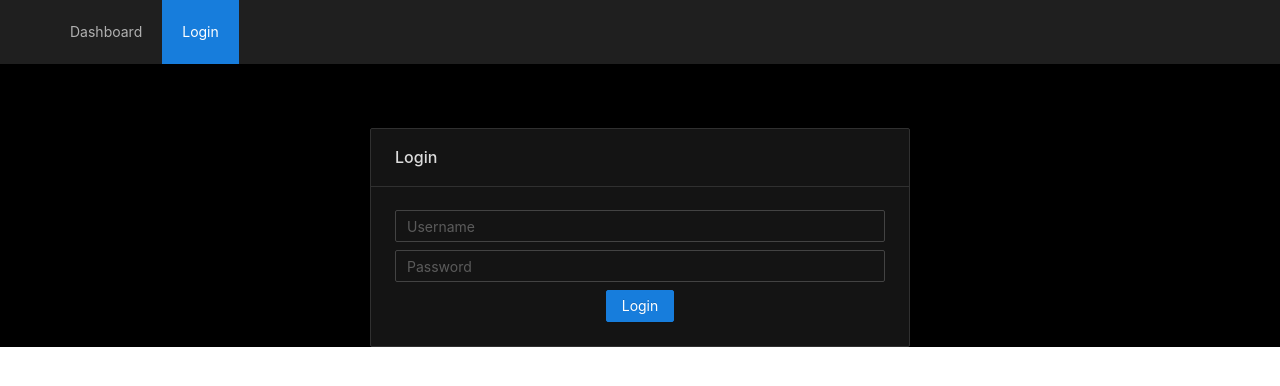
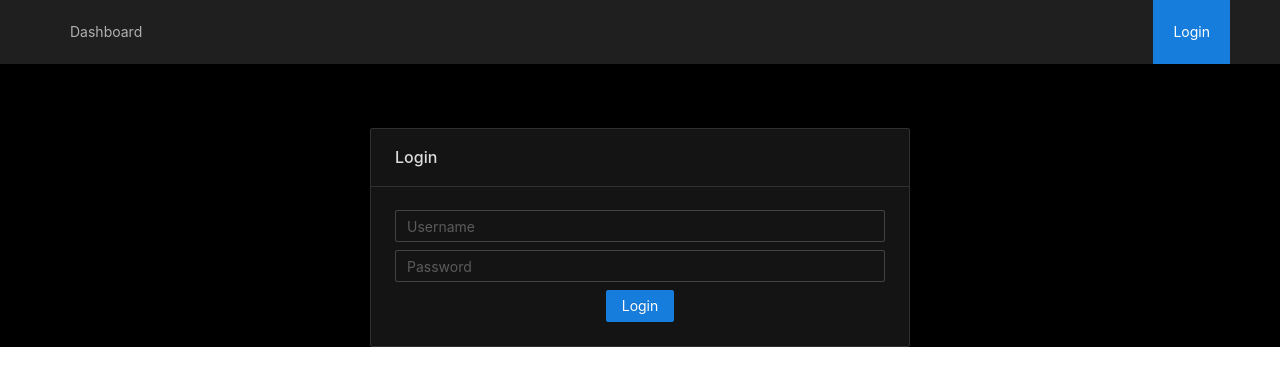
Before and after one commit to sagarsys/react-task-organiser-app, a React app: page / in a window 1280 px wide. Shown: the top 386 px of the page. Built offline with nearby package versions, Linux system fonts and the light colour scheme.

Commit message:
-- display username on login

```diff
--- a/src/app/components/Navigation.jsx
+++ b/src/app/components/Navigation.jsx
@@ -3,6 +3,8 @@ import { connect } from 'react-redux'
 import { Link } from 'react-router-dom'
 import { Layout, Menu } from 'antd'
 import * as mutations from '../store/mutations'
+import { ConnectedUsername } from './Username'
+
 const { Header } = Layout
 
 export const Navigation = ({ authenticated }) => (
@@ -12,17 +14,17 @@ export const Navigation = ({ authenticated }) => (
       mode="horizontal"
       selectable={false}
       selectedKeys={authenticated ? ['2'] : ['1']}
+      style={{ display: 'flex' }}
     >
       <Menu.Item key="2">
         <Link to="/dashboard">Dashboard</Link>
       </Menu.Item>
       <Menu.Item
-        disabled={authenticated}
         key="1"
-        className="right"
         selectable={false}
+        style={{ marginLeft: 'auto' }}
       >
-        <Link to="/">Login</Link>
+        {authenticated ? <ConnectedUsername /> : <Link to="/">Login</Link>}
       </Menu.Item>
     </Menu>
   </Header>
--- /dev/null
+++ b/src/app/components/Username.jsx
@@ -0,0 +1,10 @@
+import React from 'react'
+import { connect } from 'react-redux'
+
+export const Username = ({ username }) => <>{username}</>
+
+const mapStateToProps = (state) => ({
+  username: state.session.username,
+})
+
+export const ConnectedUsername = connect(mapStateToProps)(Username)
--- a/src/app/store/index.js
+++ b/src/app/store/index.js
@@ -16,6 +16,7 @@ export const store = createStore(
           return {
             ...userSession,
             id: state.session.id,
+            username: state.session.username,
           }
         case mutations.REQUEST_USER_AUTHENTICATION:
           return {
--- a/src/server/controllers/authentication.controller.js
+++ b/src/server/controllers/authentication.controller.js
@@ -50,6 +50,7 @@ export const AuthenticationController = {
       groups,
       session: {
         id: user.id,
+        username: user.name,
         authenticated: `AUTHENTICATED`,
       },
     }
```
